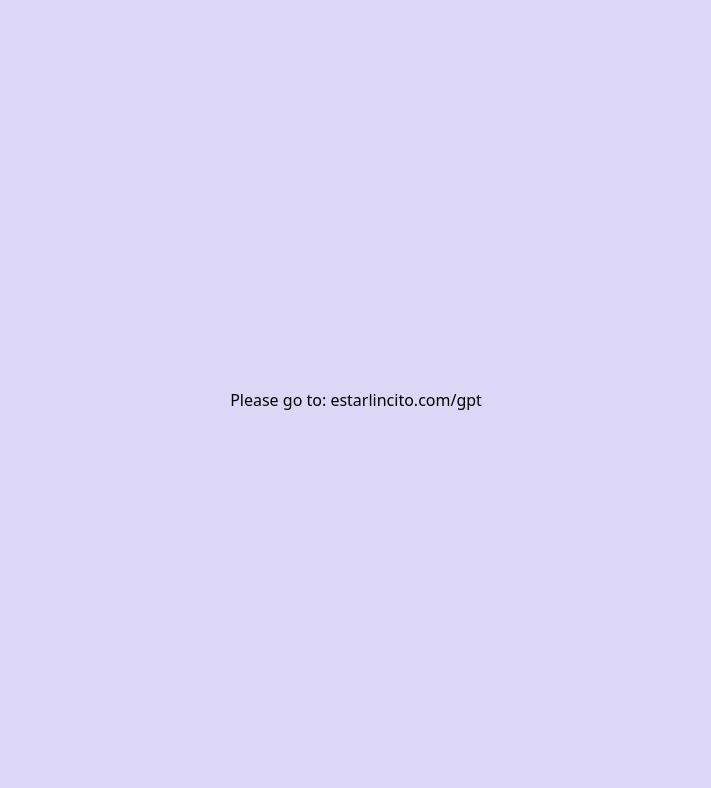
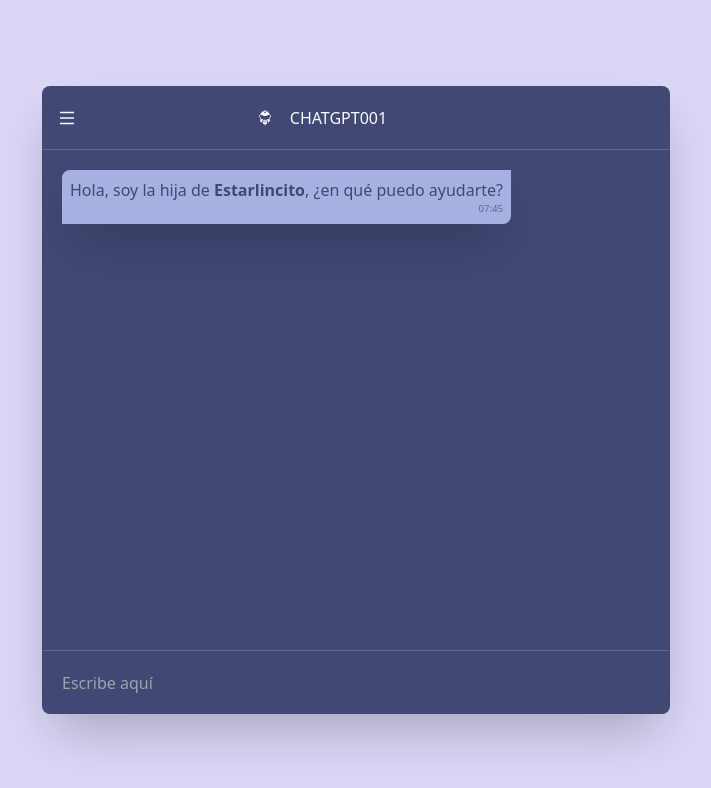
Before and after one commit to estarlincito/chatgpt001, a Next.js app: page / in a window 1280 px wide. Shown: the top 788 px of the page, without its empty margins (284-995 px from the left). Built offline with nearby package versions, Linux system fonts and the light colour scheme.

Commit message:
disable link

```diff
--- a/src/app/page.tsx
+++ b/src/app/page.tsx
@@ -1,12 +1,12 @@
-import Link from 'next/link';
+import Chatgpt001 from '@/components/UI/templetes/chatgpt001';
 
 const HomePage = () => {
   return (
     <main className='container grid h-screen mx-auto place-items-center md:p-5'>
-      {/* <Chatgpt001 /> */}
-      <Link href='https://estarlincito.com/gpt'>
+      <Chatgpt001 />
+      {/* <Link href='https://estarlincito.com/gpt'>
         Please go to: estarlincito.com/gpt
-      </Link>
+      </Link> */}
     </main>
   );
 };
```
